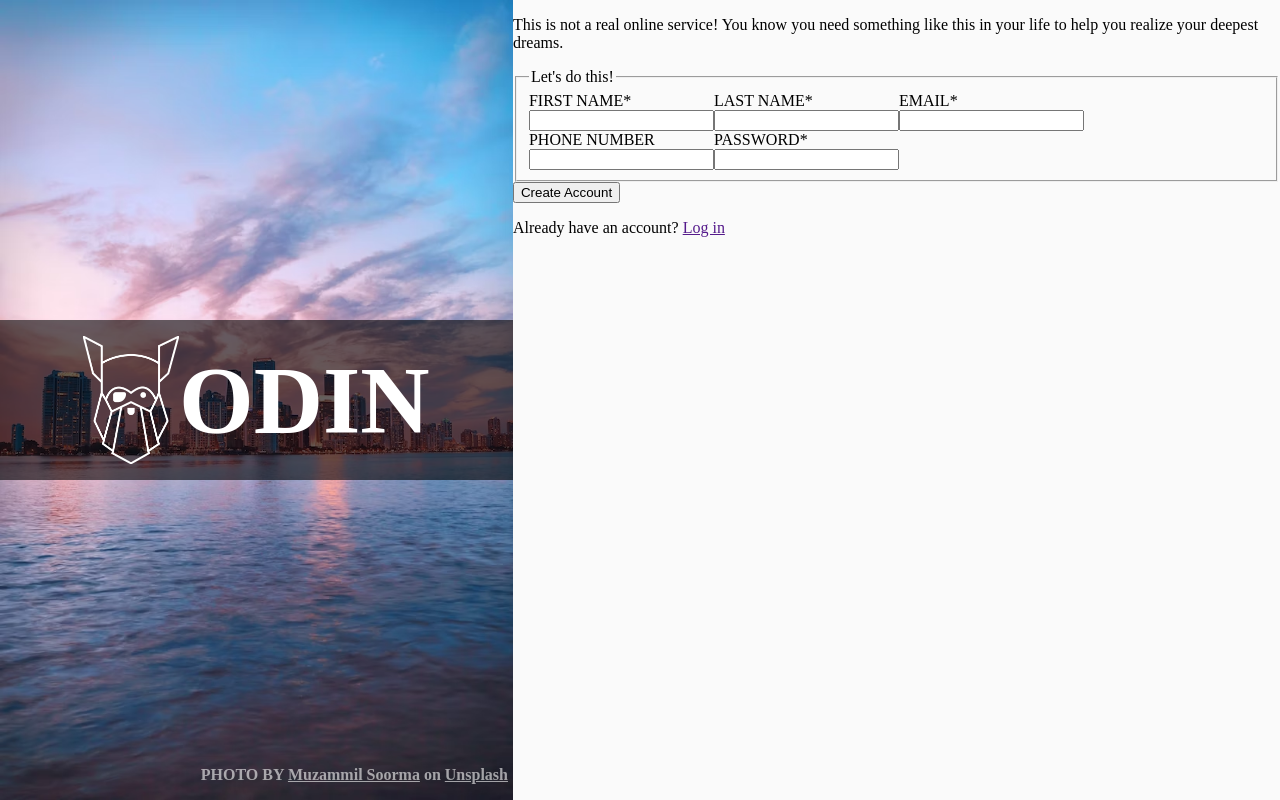
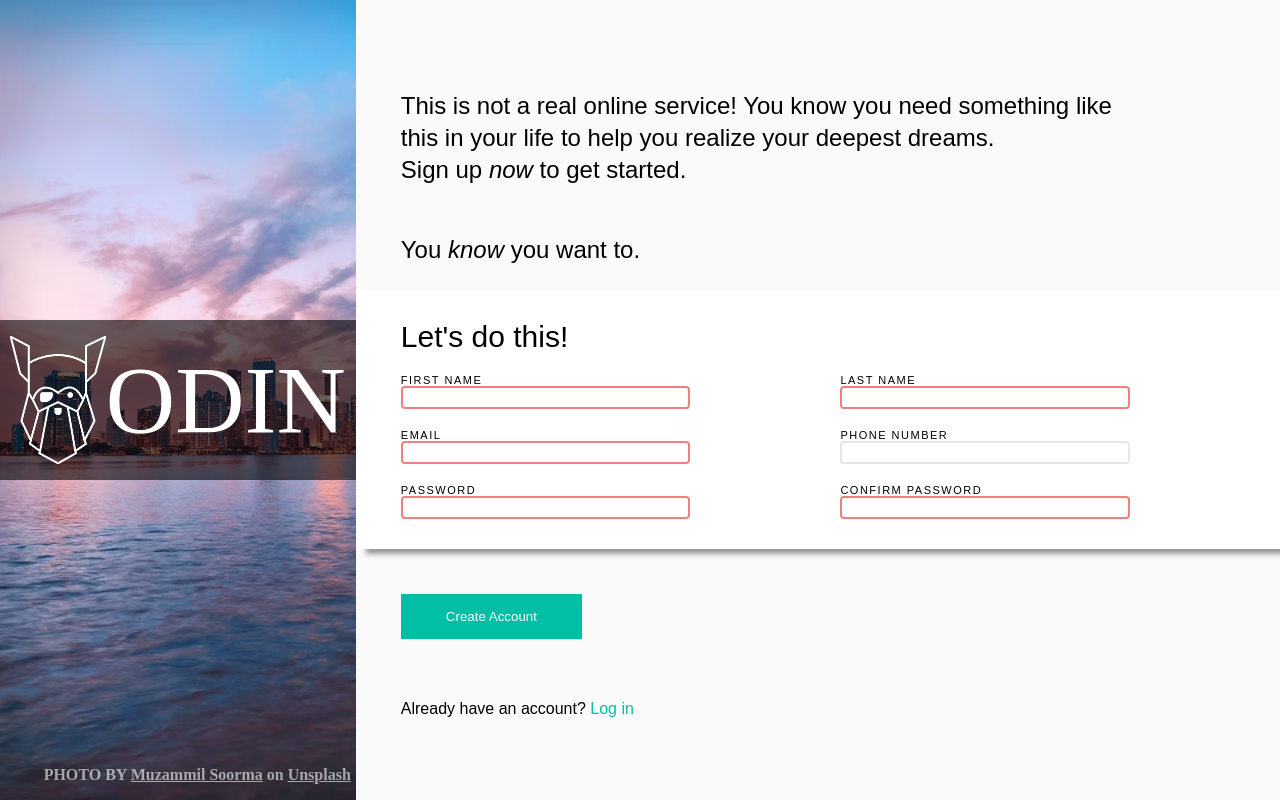
Before and after one commit to omegareeeee/Sign-Up-Form, a plain HTML site: page index.html in a window 1280 px wide. Drawn offline with Linux system fonts and the light colour scheme.

Commit message:
add desired styling

```diff
--- a/index.html
+++ b/index.html
@@ -4,6 +4,7 @@
     <meta charset="UTF-8">
     <meta http-equiv="X-UA-Compatible" content="IE=edge">
     <meta name="viewport" content="width=device-width, initial-scale=1.0">
+    <link rel="stylesheet" href="reset.css">
     <link rel="stylesheet" href="style.css">
     <title>Sign Up Page</title>
 </head>
@@ -19,41 +20,45 @@
     </div>
 
     <div class="content">
-        <p>This is not a real online service! You know you need something like this in your life to help you realize your deepest dreams.</p>
+        <p class="text description">This is not a real online service! You know you need something like this in your life to help you realize your deepest dreams. <br> Sign up <em>now</em> to get started.</p>
+        <p class="text description">You <em>know</em> you want to.</p>
         <form action="/" method="get">
-            <fieldset>
-                <legend>Let's do this!</legend>
-
+            <div class="container">
+                <h1 class="text">Let's do this!</h1>
+                <div class="form-row">
                     <div class="input-container">
-                    <label for="first-name">FIRST NAME*</label>
-                    <input type="text" required>
+                         <label for="first-name">FIRST NAME</label>
+                        <input type="text" id="first-name" name="first-name" minlength="1" required>
                     </div>
-
                     <div class="input-container">
-                    <label for="last-name">LAST NAME*</label>
-                    <input type="text" required>
+                        <label for="last-name">LAST NAME</label>
+                        <input type="text" id="last-name" name="last-name" minlength="1" required>
                     </div>
-
+                </div>
+                <div class="form-row">
                     <div class="input-container">
-                    <label for="email">EMAIL*</label>
-                    <input type="email" required>
+                        <label for="email">EMAIL</label>
+                        <input type="email" id="email" name="email" required>
                     </div>
-
                     <div class="input-container">
                         <label for="phone-number">PHONE NUMBER</label>
-                    <input type="tel">
+                        <input type="tel" id="phone-number" name="phone-number">
                     </div>
-
+                </div>
+                <div class="form-row">
                     <div class="input-container">
-                    <label for="password"> PASSWORD*</label>
-                    <input type="password" required>
+                        <label for="password"> PASSWORD</label>
+                        <input type="password" id="password" name="password" minlength="5" maxlength="20" required>
                     </div>
-
-            </fieldset>
-
+                    <div class="input-container">
+                        <lable for="password-confirm">CONFIRM PASSWORD</lable>
+                        <input type="password" id="password-confirm" name="password-confirm" required>
+                    </div>
+                </div>
+            </div>
             <button type="submit">Create Account</button>
         </form>
-        <p>Already have an account? <a href="">Log in</a></p>
+        <p class="text">Already have an account? <a href="" class="log-in">Log in</a></p>
     </div>
 </body>
 </html>
--- a/style.css
+++ b/style.css
@@ -1,5 +1,6 @@
-
-
+:root{
+    --clean-font: sans-serif, 'Open Sans', Poppins, Noto Sans, Work Sans, and Epilogue;
+}
 body, html{
     width: 100%;
     height: 100%;
@@ -46,10 +47,73 @@ img[alt="odin"]{
 .link{
     color: rgb(250, 250, 250, .6);
 }
+
+.text{
+    font-family: var(--clean-font);
+}
+.description{
+    font-size: 1.5rem;
+    line-height: 2rem;
+    max-width: 45rem;
+}
 input, label {
     display:block;
+    width: clamp(175px, 22vw, 30rem );
 }
-fieldset{
+.content{
     display: flex;
-    flex-wrap: wrap;
+    flex-direction: column;
+    justify-content: center;
+    width: 80rem;
 }
+.content p, .container{
+    padding-left: 45px;
+}
+.container{
+    background-color: white;
+    padding-top: 10px;
+    padding-bottom: 10px;
+    box-shadow: 10px 5px 5px rgb(0, 0, 0, .4);
+}
+.form-row{
+    display: flex;
+    margin-bottom: 20px;
+}
+.input-container{
+    margin-right: 150px;
+    font-size: 11px;
+    font-family: var(--clean-font);
+    letter-spacing: 1.5px;
+}
+
+input:focus{
+    border-color: lightblue;
+}
+
+input:invalid{
+    border-color: lightcoral;
+}
+
+input{
+    border: 2px solid rgba(230, 230, 230);
+    outline: none;
+    border-radius: 4px;
+    height: 17px;
+}
+
+button{
+    margin: 45px;
+    padding: 15px 45px 15px 45px;
+    color: white;
+    background-color: #00BFA5;
+    border: 0;
+}
+
+h1{
+    font-size: 30px;
+    font-weight: 400;
+}
+.log-in{
+    text-decoration: none;
+    color: #00BFA5;
+}
```
Also changed, not shown: reset.css (added). Lines whose indentation alone changed are shown as unchanged.
